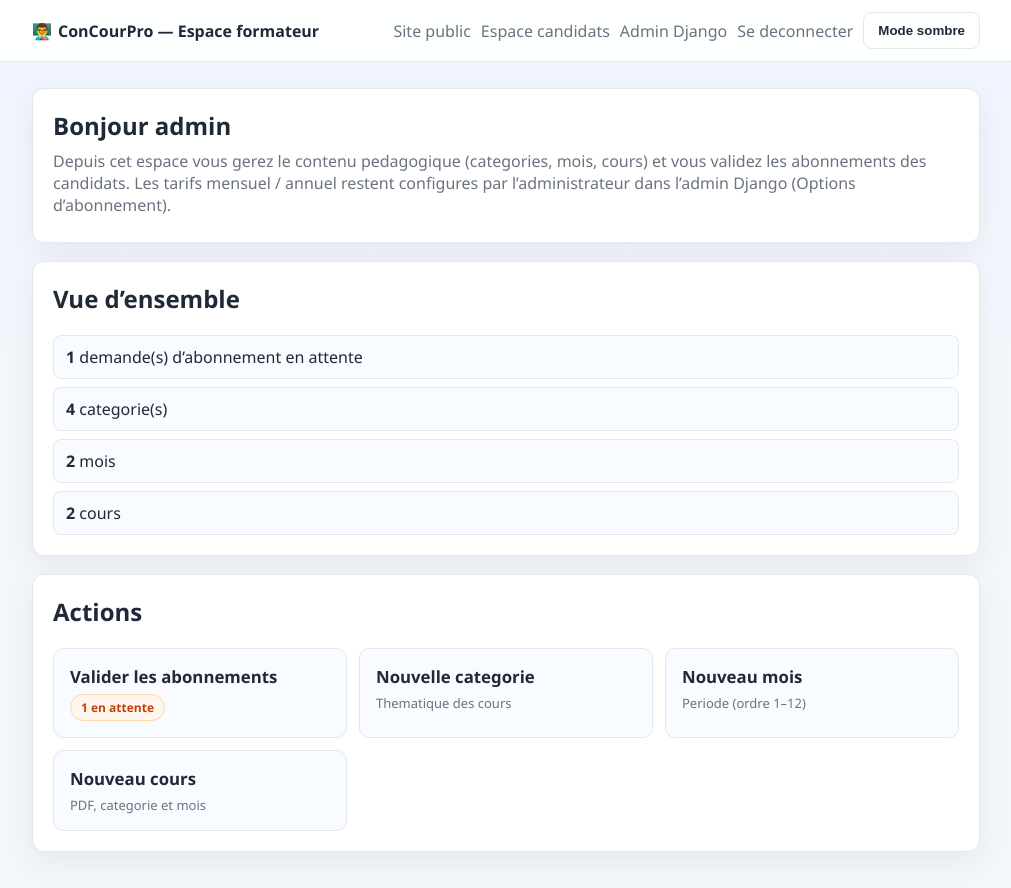
After one commit to ouedrogo-svg/concourpro, a Django app: page /formateur/ in a window 1280 px wide. The commit adds this page. Shown: the whole page, without its empty margins (134-1145 px from the left). Run offline with Django 5.2, Linux system fonts and the light colour scheme; a user stored in the database is signed in; data comes from the database, SQL or seed files in the repository.

Commit message:
Description claire de la mise à jour

```diff
--- a/cours/static/cours/styles.css
+++ b/cours/static/cours/styles.css
@@ -268,6 +268,114 @@ button:hover, .btn:hover {
     margin-right: 6px;
 }
 
+.inline-form {
+    display: inline-flex;
+    margin: 0;
+    gap: 0;
+}
+
+.inline-form button {
+    width: auto;
+}
+
+.formateur-ab-row {
+    flex-direction: column;
+    align-items: stretch;
+}
+
+.formateur-ab-actions {
+    display: flex;
+    flex-wrap: wrap;
+    gap: 8px;
+    margin-top: 10px;
+}
+
+.formateur-stats {
+    list-style: none;
+    padding: 0;
+    margin: 0;
+    display: grid;
+    gap: 8px;
+    color: var(--text);
+}
+
+.formateur-stats li {
+    border: 1px solid var(--border);
+    border-radius: 8px;
+    padding: 10px 12px;
+    background: var(--card-soft);
+}
+
+.formateur-actions {
+    display: grid;
+    grid-template-columns: repeat(auto-fit, minmax(220px, 1fr));
+    gap: 12px;
+}
+
+.formateur-tile {
+    display: flex;
+    flex-direction: column;
+    gap: 6px;
+    padding: 16px;
+    border-radius: 10px;
+    border: 1px solid var(--border);
+    background: var(--card-soft);
+    color: var(--text);
+    font-weight: 600;
+    transition: border-color 0.15s ease, box-shadow 0.15s ease;
+}
+
+.formateur-tile:hover {
+    border-color: var(--primary);
+    box-shadow: 0 6px 20px rgba(37, 99, 235, 0.12);
+    color: var(--text);
+}
+
+.formateur-tile-title {
+    font-size: 1.05rem;
+}
+
+.formateur-tile-meta {
+    font-size: 13px;
+    font-weight: 500;
+    color: var(--muted);
+}
+
+.formateur-tile-badge {
+    font-size: 12px;
+    font-weight: 700;
+    color: #c2410c;
+    background: #fff7ed;
+    border: 1px solid #fed7aa;
+    align-self: flex-start;
+    padding: 4px 10px;
+    border-radius: 999px;
+}
+
+[data-theme="dark"] .formateur-tile-badge {
+    background: #422006;
+    color: #fdba74;
+    border-color: #9a3412;
+}
+
+.btn-success {
+    background: #059669;
+}
+
+.btn-success:hover {
+    background: #047857;
+    color: #fff;
+}
+
+.btn-danger {
+    background: #dc2626;
+}
+
+.btn-danger:hover {
+    background: #b91c1c;
+    color: #fff;
+}
+
 @media (max-width: 640px) {
     .topbar-inner {
         flex-direction: column;
--- /dev/null
+++ b/cours/templates/cours/espace_formateur.html
@@ -0,0 +1,97 @@
+<!DOCTYPE html>
+<html lang="fr">
+<head>
+    {% load static %}
+    <meta charset="UTF-8">
+    <meta name="viewport" content="width=device-width, initial-scale=1.0">
+    <title>Espace formateur</title>
+    <link rel="stylesheet" href="{% static 'cours/styles.css' %}">
+</head>
+<body>
+    <header class="topbar">
+        <div class="topbar-inner">
+            <span class="brand"><span class="emoji">👨‍🏫</span>ConCourPro — Espace formateur</span>
+            <div class="top-actions">
+                <a href="{% url 'liste_cours' %}" class="link-muted">Site public</a>
+                <a href="{% url 'espace_candidats' %}" class="link-muted">Espace candidats</a>
+                <a href="{% url 'admin:index' %}" class="link-muted">Admin Django</a>
+                <a href="{% url 'deconnexion_candidat' %}" class="link-muted">Se deconnecter</a>
+                <button id="theme-toggle" class="btn-secondary" type="button">Mode sombre</button>
+            </div>
+        </div>
+    </header>
+    <main class="container">
+        <section class="card">
+            <h1>Bonjour {{ request.user.first_name|default:request.user.username }}</h1>
+            <p class="meta">
+                Depuis cet espace vous gerez le contenu pedagogique (categories, mois, cours)
+                et vous validez les abonnements des candidats. Les tarifs mensuel / annuel restent
+                configures par l’administrateur dans l’admin Django (Options d’abonnement).
+            </p>
+            {% if messages %}
+                <ul class="messages">
+                    {% for message in messages %}
+                        <li>{{ message }}</li>
+                    {% endfor %}
+                </ul>
+            {% endif %}
+        </section>
+
+        <section class="card">
+            <h2>Vue d’ensemble</h2>
+            <ul class="formateur-stats">
+                <li><strong>{{ nb_abonnements_attente }}</strong> demande(s) d’abonnement en attente</li>
+                <li><strong>{{ nb_categories }}</strong> categorie(s)</li>
+                <li><strong>{{ nb_mois }}</strong> mois</li>
+                <li><strong>{{ nb_cours }}</strong> cours</li>
+            </ul>
+        </section>
+
+        <section class="card">
+            <h2>Actions</h2>
+            <div class="formateur-actions">
+                <a class="formateur-tile" href="{% url 'abonnements_formateur' %}">
+                    <span class="formateur-tile-title">Valider les abonnements</span>
+                    {% if nb_abonnements_attente %}
+                        <span class="formateur-tile-badge">{{ nb_abonnements_attente }} en attente</span>
+                    {% else %}
+                        <span class="formateur-tile-meta">Aucune demande en attente</span>
+                    {% endif %}
+                </a>
+                <a class="formateur-tile" href="{% url 'creer_categorie' %}">
+                    <span class="formateur-tile-title">Nouvelle categorie</span>
+                    <span class="formateur-tile-meta">Thematique des cours</span>
+                </a>
+                <a class="formateur-tile" href="{% url 'creer_mois' %}">
+                    <span class="formateur-tile-title">Nouveau mois</span>
+                    <span class="formateur-tile-meta">Periode (ordre 1–12)</span>
+                </a>
+                <a class="formateur-tile" href="{% url 'creer_cours' %}">
+                    <span class="formateur-tile-title">Nouveau cours</span>
+                    <span class="formateur-tile-meta">PDF, categorie et mois</span>
+                </a>
+            </div>
+        </section>
+    </main>
+    <script>
+        const toggleButton = document.getElementById("theme-toggle");
+        const savedTheme = localStorage.getItem("theme");
+        if (savedTheme === "dark") {
+            document.documentElement.setAttribute("data-theme", "dark");
+            toggleButton.textContent = "Mode clair";
+        }
+        toggleButton.addEventListener("click", () => {
+            const isDark = document.documentElement.getAttribute("data-theme") === "dark";
+            if (isDark) {
+                document.documentElement.removeAttribute("data-theme");
+                localStorage.setItem("theme", "light");
+                toggleButton.textContent = "Mode sombre";
+            } else {
+                document.documentElement.setAttribute("data-theme", "dark");
+                localStorage.setItem("theme", "dark");
+                toggleButton.textContent = "Mode clair";
+            }
+        });
+    </script>
+</body>
+</html>
--- a/cours/urls.py
+++ b/cours/urls.py
@@ -1,6 +1,8 @@
 from django.urls import path
 
 from .views import (
+    abonnements_formateur,
+    espace_formateur,
     changer_mot_de_passe,
     connexion_candidat,
     creer_categorie,
@@ -11,6 +13,7 @@ from .views import (
     inscription_candidat,
     liste_cours,
     profil_candidat,
+    support_pdf_cours,
 )
 
 urlpatterns = [
@@ -20,7 +23,18 @@ urlpatterns = [
     path("candidats/deconnexion/", deconnexion_candidat, name="deconnexion_candidat"),
     path("candidats/profil/", profil_candidat, name="profil_candidat"),
     path("candidats/mot-de-passe/", changer_mot_de_passe, name="changer_mot_de_passe"),
+    path(
+        "candidats/cours/<int:cours_id>/support-pdf/",
+        support_pdf_cours,
+        name="support_pdf_cours",
+    ),
     path("candidats/", espace_candidats, name="espace_candidats"),
+    path("formateur/", espace_formateur, name="espace_formateur"),
+    path(
+        "formateur/abonnements/",
+        abonnements_formateur,
+        name="abonnements_formateur",
+    ),
     path("categories/nouveau/", creer_categorie, name="creer_categorie"),
     path("mois/nouveau/", creer_mois, name="creer_mois"),
     path("cours/nouveau/", creer_cours, name="creer_cours"),
--- a/cours/views.py
+++ b/cours/views.py
@@ -1,9 +1,14 @@
+import os
+from functools import wraps
+
 from django.contrib import messages
 from django.contrib.auth import login, logout
+from django.contrib.auth import update_session_auth_hash
 from django.contrib.auth.decorators import login_required
-from django.contrib.auth import update_session_auth_hash
+from django.core.exceptions import PermissionDenied
 from django.db.models import Case, IntegerField, Value, When
-from django.shortcuts import redirect, render
+from django.http import FileResponse, Http404
+from django.shortcuts import get_object_or_404, redirect, render
 
 from .forms import (
     ChangerMotDePasseForm,
@@ -14,6 +19,39 @@ from .forms import (
     MoisForm,
 )
 from .models import Abonnement, Categorie, Cours, Mois, OptionAbonnement
+
+
+def candidat_a_acces_au_cours(user, cours: Cours) -> bool:
+    """Meme regles que l'espace candidat : abonnement annuel ou mensuel valide."""
+    if user.is_staff:
+        return True
+    annuel = Abonnement.objects.filter(
+        candidat=user,
+        categorie_id=cours.categorie_id,
+        option__type_abonnement=OptionAbonnement.TYPE_ANNUEL,
+        statut=Abonnement.STATUT_VALIDE,
+    ).exists()
+    if annuel:
+        return True
+    return Abonnement.objects.filter(
+        candidat=user,
+        categorie_id=cours.categorie_id,
+        mois_id=cours.mois_id,
+        option__type_abonnement=OptionAbonnement.TYPE_MENSUEL,
+        statut=Abonnement.STATUT_VALIDE,
+    ).exists()
+
+
+def exiger_formateur(view_func):
+    """Connexion obligatoire + compte staff (formateur)."""
+
+    @wraps(view_func)
+    def _wrapped(request, *args, **kwargs):
+        if not request.user.is_staff:
+            raise PermissionDenied
+        return view_func(request, *args, **kwargs)
+
+    return login_required(login_url="connexion_candidat")(_wrapped)
 
 
 def liste_cours(request):
@@ -37,39 +75,42 @@ def liste_cours(request):
     return render(request, "cours/liste_cours.html", context)
 
 
+@exiger_formateur
 def creer_categorie(request):
     if request.method == "POST":
         form = CategorieForm(request.POST)
         if form.is_valid():
             form.save()
             messages.success(request, "Categorie creee avec succes.")
-            return redirect("liste_cours")
+            return redirect("espace_formateur")
     else:
         form = CategorieForm()
 
     return render(request, "cours/formulaire_categorie.html", {"form": form})
 
 
+@exiger_formateur
 def creer_mois(request):
     if request.method == "POST":
         form = MoisForm(request.POST)
         if form.is_valid():
             form.save()
             messages.success(request, "Mois cree avec succes.")
-            return redirect("liste_cours")
+            return redirect("espace_formateur")
     else:
         form = MoisForm()
 
     return render(request, "cours/formulaire_mois.html", {"form": form})
 
 
+@exiger_formateur
 def creer_cours(request):
     if request.method == "POST":
         form = CoursForm(request.POST, request.FILES)
         if form.is_valid():
             form.save()
             messages.success(request, "Cours cree avec succes.")
-            return redirect("liste_cours")
+            return redirect("espace_formateur")
     else:
         form = CoursForm()
 
@@ -95,13 +136,18 @@ def inscription_candidat(request):
 
 def connexion_candidat(request):
     if request.user.is_authenticated:
+        if request.user.is_staff:
+            return redirect("espace_formateur")
         return redirect("espace_candidats")
 
     if request.method == "POST":
         form = ConnexionCandidatForm(request, data=request.POST)
         if form.is_valid():
-            login(request, form.get_user())
+            user = form.get_user()
+            login(request, user)
             messages.success(request, "Connexion reussie.")
+            if user.is_staff:
+                return redirect("espace_formateur")
             return redirect("espace_candidats")
     else:
         form = ConnexionCandidatForm(request)
@@ -133,6 +179,32 @@ def changer_mot_de_passe(request):
         form = ChangerMotDePasseForm(request.user)
 
     return render(request, "cours/changer_mot_de_passe.html", {"form": form})
+
+
+@login_required(login_url="connexion_candidat")
+def support_pdf_cours(request, cours_id):
+    """
+    Sert le PDF via Django (fonctionne sans exposition directe de /media/ en production).
+    Acces reserve aux candidats avec abonnement valide (memes regles que la liste des cours).
+    """
+    cours = get_object_or_404(
+        Cours.objects.select_related("categorie", "mois"), pk=cours_id
+    )
+    if not candidat_a_acces_au_cours(request.user, cours):
+        raise PermissionDenied
+    if not cours.fichier_pdf or not cours.fichier_pdf.name:
+        raise Http404("Aucun fichier PDF pour ce cours.")
+    try:
+        fichier = cours.fichier_pdf.open("rb")
+    except (FileNotFoundError, OSError, ValueError):
+        raise Http404("Le fichier PDF est introuvable sur le serveur.")
+    nom_fichier = os.path.basename(cours.fichier_pdf.name) or "support.pdf"
+    return FileResponse(
+        fichier,
+        as_attachment=False,
+        filename=nom_fichier,
+        content_type="application/pdf",
+    )
 
 
 @login_required(login_url="connexion_candidat")
@@ -248,11 +320,10 @@ def espace_candidats(request):
 
         if abonnement_annuel_valide:
             abonnement_actif = True
+            # Abonnement annuel : acces a tous les cours de la categorie, tous les mois.
             cours_queryset = Cours.objects.select_related("categorie", "mois").filter(
                 categorie_id=categorie_id
             )
-            if mois_id:
-                cours_queryset = cours_queryset.filter(mois_id=mois_id)
         elif mois_id and abonnement_mensuel_valide:
             abonnement_actif = True
             cours_queryset = Cours.objects.select_related("categorie", "mois").filter(
@@ -284,5 +355,72 @@ def espace_candidats(request):
         "selected_mois_obj": selected_mois_obj,
         "abonnement_actif": abonnement_actif,
         "message_abonnement": message_abonnement,
+        "abonnement_annuel_valide": abonnement_annuel_valide,
     }
     return render(request, "cours/espace_candidats.html", context)
+
+
+@exiger_formateur
+def espace_formateur(request):
+    """Tableau de bord : contenu pedagogique et validation des abonnements."""
+    nb_attente = Abonnement.objects.filter(
+        statut=Abonnement.STATUT_EN_ATTENTE
+    ).count()
+    return render(
+        request,
+        "cours/espace_formateur.html",
+        {
+            "nb_abonnements_attente": nb_attente,
+            "nb_categories": Categorie.objects.count(),
+            "nb_mois": Mois.objects.count(),
+            "nb_cours": Cours.objects.count(),
+        },
+    )
+
+
+@exiger_formateur
+def abonnements_formateur(request):
+    """Validation des abonnements par un compte formateur (is_staff)."""
+    if request.method == "POST":
+        abonnement_id = request.POST.get("abonnement_id")
+        action = request.POST.get("action")
+        abonnement = get_object_or_404(Abonnement, pk=abonnement_id)
+        if action == "valider":
+            abonnement.statut = Abonnement.STATUT_VALIDE
+            abonnement.save(update_fields=["statut"])
+            messages.success(
+                request,
+                f"Abonnement valide pour {abonnement.candidat.get_username()} — "
+                f"{abonnement.categorie.nom}.",
+            )
+        elif action == "rejeter":
+            abonnement.statut = Abonnement.STATUT_REJETE
+            abonnement.save(update_fields=["statut"])
+            messages.info(
+                request,
+                f"Abonnement refuse pour {abonnement.candidat.get_username()} — "
+                f"{abonnement.categorie.nom}.",
+            )
+        else:
+            messages.error(request, "Action non reconnue.")
+        return redirect("abonnements_formateur")
+
+    en_attente = (
+        Abonnement.objects.select_related(
+            "candidat", "categorie", "mois", "option"
+        )
+        .filter(statut=Abonnement.STATUT_EN_ATTENTE)
+        .order_by("date_abonnement")
+    )
+    recents = (
+        Abonnement.objects.select_related(
+            "candidat", "categorie", "mois", "option"
+        )
+        .exclude(statut=Abonnement.STATUT_EN_ATTENTE)
+        .order_by("-date_abonnement")[:30]
+    )
+    return render(
+        request,
+        "cours/abonnements_formateur.html",
+        {"en_attente": en_attente, "recents": recents},
+    )
```
Also changed, not shown: cours/templates/cours/abonnements_formateur.html (added, +105 -0 lines), cours/templates/cours/espace_candidats.html (+17 -2 lines), cours/templates/cours/formulaire_categorie.html (+4 -3 lines), cours/templates/cours/formulaire_cours.html (+4 -3 lines), cours/templates/cours/formulaire_mois.html (+4 -3 lines), cours/templates/cours/liste_cours.html (+5 -5 lines), 1 other file.
